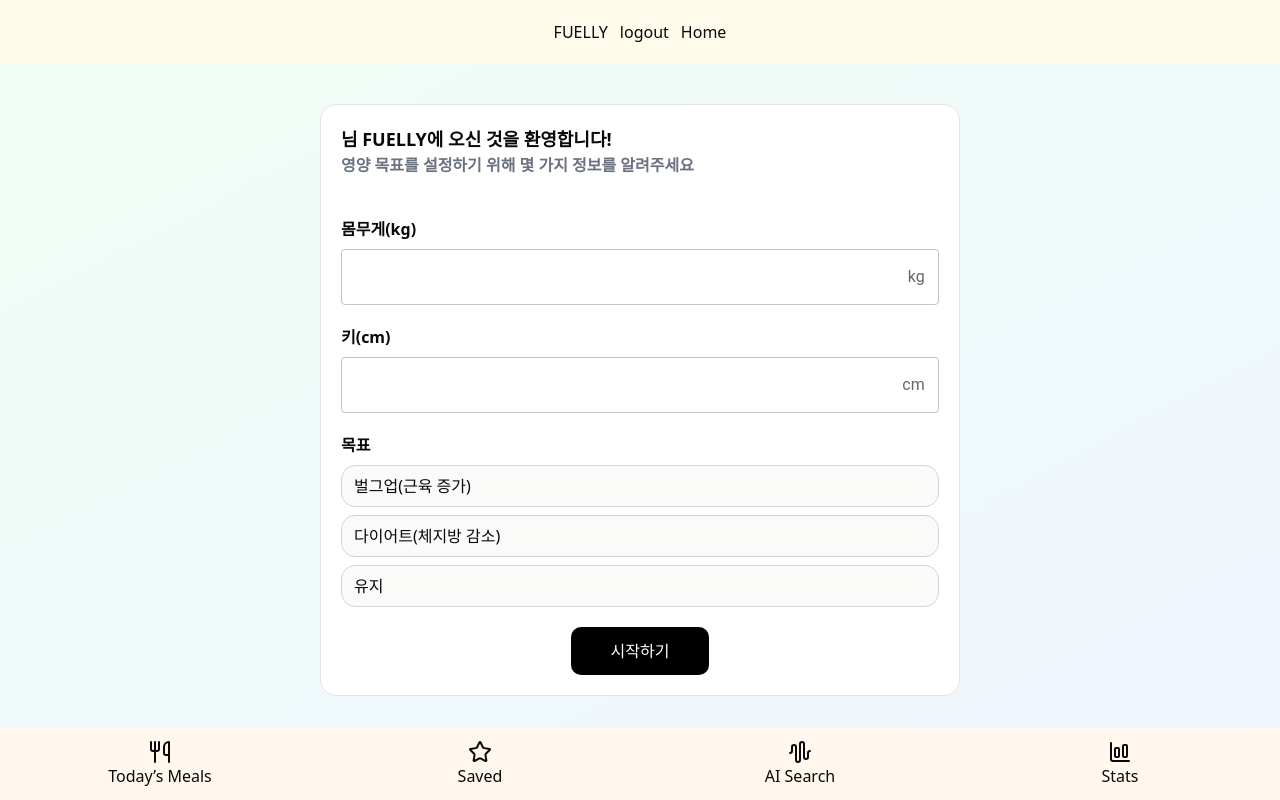
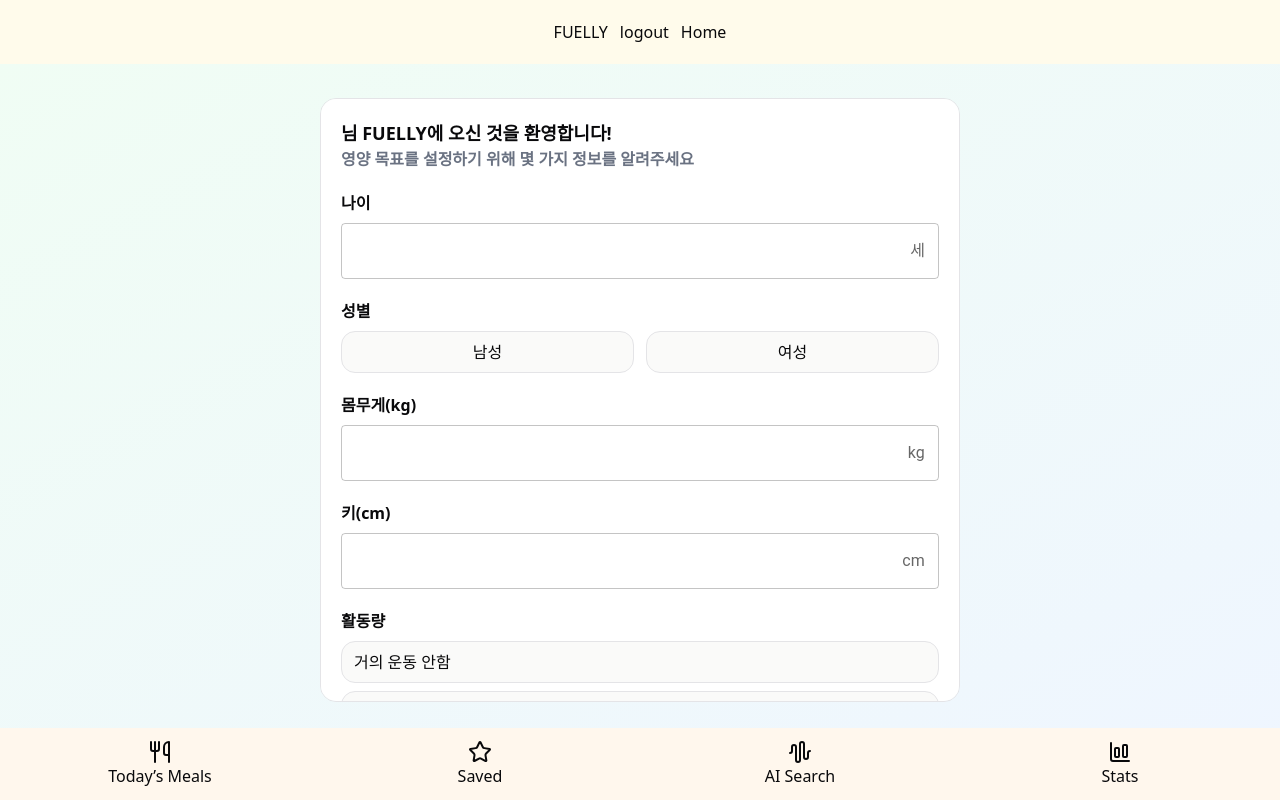
Before and after one commit to sonprogrammer/fuelly, a Next.js app: page /survey in a window 1280 px wide. Built offline with nearby package versions, Linux system fonts and the light colour scheme.

Commit message:
Feat: amountCalculate calories,proteins

```diff
--- a/package.json
+++ b/package.json
@@ -38,6 +38,7 @@
     "mongodb": "^7.0.0",
     "mongoose": "^8.20.1",
     "next": "16.0.3",
+    "openai": "^6.10.0",
     "react": "19.2.0",
     "react-apexcharts": "^1.9.0",
     "react-chartjs-2": "^5.3.1",
--- a/src/app/api/submit-userInfo/route.ts
+++ b/src/app/api/submit-userInfo/route.ts
@@ -5,7 +5,7 @@
 
 export async function POST(req: NextRequest){
     try {
-        const {weight, height, goal} = await req.json()
+        const {weight, height, goal, gender, activity, age} = await req.json()
 
         await dbConnect()
         const userInfo = await userInfoFromToken(req)
@@ -28,6 +28,9 @@
         user.weight = weight
         user.height = height
         user.goal = goal
+        user.gender = gender
+        user.activity = activity
+        user.age = age
 
         await user.save()
 
--- a/src/app/components/SurveyComponet.tsx
+++ b/src/app/components/SurveyComponet.tsx
@@ -3,13 +3,15 @@
 import FormControl from '@mui/material/FormControl';
 import OutlinedInput from '@mui/material/OutlinedInput';
 import InputAdornment from '@mui/material/InputAdornment';
-// TODO 키, 몸무게, 목표 데이터 보내주기
+// TODO 키, 몸무게, 목표 데이터 보내주고 그거에 맞게 계산
 import { useRouter } from "next/navigation"
 import { useState } from "react"
 import usePostUserInfo from "@/hooks/usePostUserInfo";
 
 type GoalLabel = 'bulk' | 'diet' | 'maintain'
-interface Goal{
+type Gender = 'male' | 'female'
+type ActivityLevel = 'sedentary' | 'light' | 'moderate' | 'active'
+interface Goal {
     name: string;
     label: GoalLabel
 }
@@ -19,41 +21,75 @@
     const [goal, setGoal] = useState<GoalLabel | null>(null)
     const [height, setHeight] = useState<number | null>(null)
     const [weight, setWeight] = useState<number | null>(null)
+    const [gender, setGender] = useState<Gender | null>(null)
+    const [activity, setActivity] = useState<ActivityLevel | null>(null)
+    const [age, setAge] = useState<number | null>(null)
     const router = useRouter()
     const user = useUserStore(state => state.user)
-    // const setUser = useUserStore(state => state.setUser)
-    // const accessToken = useUserStore(state => state.userAccessToken)
-    // console.log('token', accessToken)
 
-    // const token = useUserStore.getState().userAccessToken
-    // console.log('tad', token)
 
-    const {mutate, isPending} = usePostUserInfo()
+    const { mutate, isPending } = usePostUserInfo()
 
-    const goals:Goal[] = [
+    const goals: Goal[] = [
         { name: '벌그업(근육 증가)', label: 'bulk' },
         { name: '다이어트(체지방 감소)', label: 'diet' },
         { name: '유지', label: 'maintain' }
     ]
 
-    const formValid = weight !== null && height !== null && goal !== null
+    const formValid = weight !== null && height !== null && goal !== null && gender !== null && activity !== null && age !== null
     const handleStartClick = () => {
-        if(!formValid){
+        if (!formValid) {
             alert('입력 상태를 확인해주세요')
             return
         }
-        const userInfoData = {goal, height, weight}
+        const userInfoData = { goal, height, weight, gender, activity, age }
         mutate(userInfoData)
     }
 
 
     return (
-        <section className="border w-[50%]  rounded-2xl bg-white p-5">
-            <div className="mb-10">
+        <section className="border sm:w-[50%] w-[80%] max-h-[90%]  rounded-2xl bg-white p-5 overflow-y-auto">
+            <div className="mb-5">
                 {/* TODO 카카오랑 일반로그인 이름 처리 하기 */}
                 <h1 className="font-bold text-lg">{user?.nickName}님 FUELLY에 오신 것을 환영합니다!</h1>
                 <p className='text-gray-500 font-bold'>영양 목표를 설정하기 위해 몇 가지 정보를 알려주세요</p>
             </div>
+
+            <section className="flex flex-col gap-2 mb-5">
+                <h2 className="font-bold">나이</h2>
+                <FormControl fullWidth variant="outlined">
+                    <OutlinedInput
+                        type="number"
+                        value={age ?? ''}
+                        onChange={(e) => setAge(Number(e.target.value))}
+                        endAdornment={<InputAdornment position="end">세</InputAdornment>}
+                        inputProps={{
+                            style: { textAlign: 'right' }
+                        }}
+                    />
+                </FormControl>
+            </section>
+
+            <section className="flex flex-col gap-2 mb-5">
+                <h2 className="font-bold">성별</h2>
+                <section className="flex gap-3">
+                    <button
+                        className={`flex-1 rounded-xl border px-3 py-2
+                        ${gender === 'male' ? 'bg-blue-300' : 'bg-stone-50'}`}
+                        onClick={() => setGender('male')}
+                    >
+                        남성
+                    </button>
+                    <button
+                        className={`flex-1 rounded-xl border px-3 py-2
+                        ${gender === 'female' ? 'bg-red-300' : 'bg-stone-50'}`}
+                        onClick={() => setGender('female')}
+                    >
+                        여성
+                    </button>
+                </section>
+            </section>
+
             <section className="flex flex-col gap-2 mb-5">
                 <h2 className="font-bold">몸무게(kg)</h2>
                 <FormControl fullWidth variant="outlined">
@@ -63,7 +99,7 @@
                         onChange={(e) => setWeight(Number(e.target.value))}
                         endAdornment={<InputAdornment position="end">kg</InputAdornment>}
                         inputProps={{
-                            style: { textAlign: 'right'}
+                            style: { textAlign: 'right' }
                         }}
                     />
                 </FormControl>
@@ -83,6 +119,29 @@
                 </FormControl>
 
             </section>
+
+            <section className="flex flex-col gap-2 mb-5">
+                <h2 className="font-bold">활동량</h2>
+                <section className="flex flex-col gap-2">
+                    {[
+                        { label: 'sedentary', name: '거의 운동 안함' },
+                        { label: 'light', name: '가벼운 운동 (주 1~2회)' },
+                        { label: 'moderate', name: '보통 운동 (주 3~5회)' },
+                        { label: 'active', name: '많이 운동함 (주 6회 이상)' },
+                    ].map(a => (
+                        <button
+                            key={a.label}
+                            className={`bg-stone-50 w-full text-start
+                    rounded-xl border px-3 py-2
+                    ${activity === a.label ? 'bg-stone-200' : ''}`}
+                            onClick={() => setActivity(a.label as ActivityLevel)}
+                        >
+                            {a.name}
+                        </button>
+                    ))}
+                </section>
+            </section>
+
             <section className="flex flex-col gap-2 mb-5">
                 <h2 className="font-bold">목표</h2>
                 <section className="flex flex-col gap-2 items-start">
@@ -105,7 +164,7 @@
                     onClick={handleStartClick}
                     disabled={isPending}
                 >
-                {isPending ? '전송 중...' : '시작하기'}
+                    {isPending ? '전송 중...' : '시작하기'}
                 </button>
             </section>
         </section>
--- a/src/app/home/page.tsx
+++ b/src/app/home/page.tsx
@@ -2,15 +2,39 @@
 
 import { useUserStore } from "@/store/userStore"
 import AmountComponent from '@/app/components/AmountComponent'
-import TodayMenuComponent from '@/app/components/TodayMenuComponent'
 import GoalComponent from '@/app/components/GoalComponent'
-import AddMenu from '@/app/components/AddMenu'
-import AddCustomMenu from '@/app/components/AddCustomMenu'
+import { useMemo } from "react";
+import amountCalculate from '@/utils/amountCalculate'
+import { Flame, Beef } from 'lucide-react'
 
 export default function HomePage() {
     const user = useUserStore(state => state.user)
-    const token = useUserStore.getState().userAccessToken
+    // const token = useUserStore.getState().userAccessToken
     console.log('userd From home page', user)
+
+    const target = useMemo(() => {
+        if (
+            !user ||
+            user.height == null ||
+            user.weight == null ||
+            user.gender == null ||
+            user.goal == null ||
+            user.age == null ||
+            user.activity == null
+        ) {
+            return null;
+        }
+
+        return amountCalculate({
+            height: user.height,
+            weight: user.weight,
+            gender: user.gender,
+            activity: user.activity,
+            goal: user.goal,
+            age: user.age,
+        });
+    }, [user])
+
 
     return (
         <div className="flex flex-col gap-5 p-5 h-full">
@@ -28,8 +52,18 @@
             </div>
             <div className="flex w-full gap-5">
 
-                <AmountComponent />
-                <AmountComponent />
+                <AmountComponent
+                    name='칼로리'
+                    targetGrams={target?.recommendedCalroies ?? 0}
+                    icon={<Flame className="h-4 w-4 text-orange-500" />}
+                    currentGrams={0}
+                    />
+                <AmountComponent
+                    name='단백질'
+                    targetGrams={target?.recommendedProteins ?? 0}
+                    icon={<Beef className="h-4 w-4 text-red-500" />}
+                    currentGrams={0}
+                />
             </div>
 
             <section className="backdrop-blur-lg bg-white/60 text-center flex flex-col justify-center shadow-md flex-1 rounded-xl p-5 overflow-y-auto">
--- /dev/null
+++ b/src/lib/openAi.ts
@@ -0,0 +1 @@
+import OpenAi from 'openai'
--- a/src/models/userModel.ts
+++ b/src/models/userModel.ts
@@ -7,6 +7,8 @@
     name?: string; //카카오 일때
     height?: number;
     weight?: number;
+    gender?: 'male' | 'female';
+    activity?: 'sedentary' | 'light' | 'moderate' | 'active';
     goal?: 'bulk' | 'diet' | 'maintain';
     createdAt: Date;
 }
@@ -34,9 +36,20 @@
     weight: {
         type: Number
     },
+    age: {
+        type: Number
+    },
+    gender: {
+        type: String,
+        enum: ['male' , 'female']
+    },
     goal: {
         type: String,
         enum: ['bulk', 'diet'],
+    },
+    activity: {
+        type: String,
+        enum: ['sedentary', 'light', 'moderate', 'active'],
     },
     createdAt: {
         type: Date,
--- a/src/store/userStore.ts
+++ b/src/store/userStore.ts
@@ -10,6 +10,9 @@
     objectId?: string;
     weight?: number;
     height?: number;
+    age?: number;
+    gender?: 'male' | 'female';
+    activity?: 'sedentary' | 'light' | 'moderate' | 'active';
     goal?: 'bulk' | 'diet' | 'maintain'
 }
 
--- /dev/null
+++ b/src/utils/amountCalculate.ts
@@ -0,0 +1,52 @@
+type Goal = 'bulk' | 'diet' | 'maintain';
+type Activity = 'sedentary' | 'light' | 'moderate' | 'active';
+type Gender = 'male' | 'female';
+
+interface UserInfo {
+    height: number;
+    weight: number;
+    gender: Gender;
+    activity: Activity;
+    goal: Goal;
+    age: number;
+  }
+const amountCalculate = (data: UserInfo) => {
+    const { height, weight, gender, activity, goal, age} = data
+
+    console.log('hadsf', height, weight, gender, activity, goal, age)
+    // 남성 BMR=10W+6.25H−5A+5,
+    // 여성 BMR=10W+6.25H−5A−161(W=체중, H=키, A=나이)
+    const BMR = gender === 'male'
+    ? 10 * weight + 6.25 * height - 5 * age + 5
+    : 10 * weight + 6.25 * height - 5 * age - 161
+
+    const activityFactorMap: Record<Activity, number> ={
+        sedentary: 1.2,
+        light: 1.37,
+        moderate: 1.55,
+        active: 1.73
+    }
+
+    const activityFactor = activityFactorMap[activity]
+
+    const TDEE = BMR * activityFactor
+
+    let recommendedCalroies = TDEE
+    if(goal === 'diet') recommendedCalroies -= 300
+    if(goal ==='bulk') recommendedCalroies += 300
+
+    let proteinPerKg = 1.2
+    if(goal === 'diet') proteinPerKg = 1.8
+    if(goal ==='bulk') proteinPerKg = 2
+
+    const recommendedProteins = weight * proteinPerKg
+
+    return {
+        BMR: Math.round(BMR),
+        TDEE: Math.round(TDEE),
+        recommendedCalroies: Math.round(recommendedCalroies),
+        recommendedProteins: Math.round(recommendedProteins)
+    }
+}
+
+export default amountCalculate
```
Also changed, not shown: src/app/components/AmountComponent.tsx (+12 -7 lines), src/app/signup/page.tsx (+7 -1 lines), 1 other file (tests, documents, lock files or other folders).
